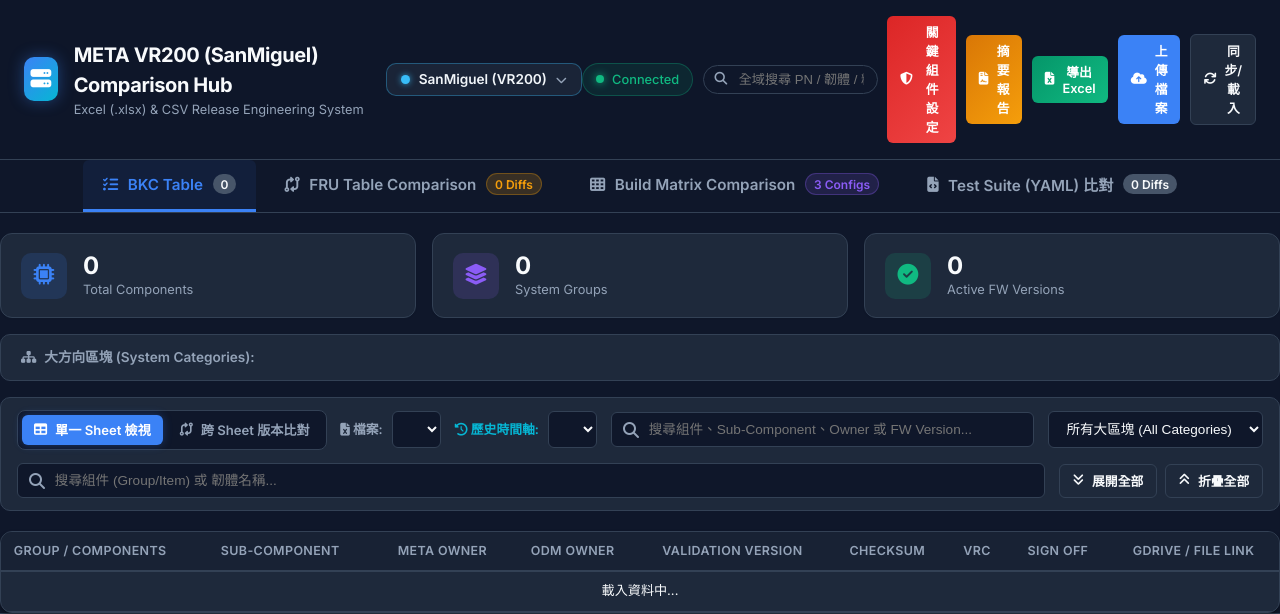
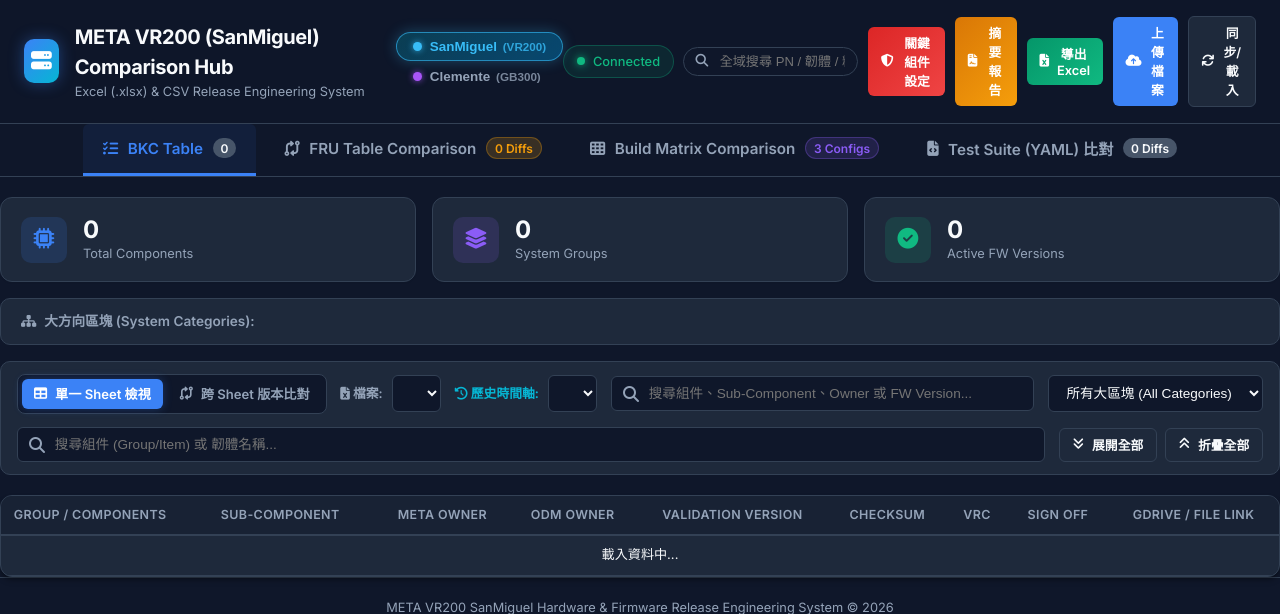
Before and after one commit to XavierH1558/META_BOM_FRU_FW_ComparesionTable, a Flask app: page / in a window 1280 px wide. Shown: the top 614 px of the page. Run offline with Flask 3, Linux system fonts and the light colour scheme; lists and menus that the app fills with data are empty; some libraries are stand-ins or nearby versions.

Commit message:
feat: Add cross-station duplicate merging, manual comparison trigger, direct project switcher pills, and BKC file/sheet auto-filtering

```diff
--- a/app.py
+++ b/app.py
@@ -85,10 +85,10 @@ PROJECT_CONFIGS = {
             ]
         },
         'default_paths': {
-            'bkc':     '/Volumes/DATA/Projects/META/VR200-SanMiguel/BKC Table/San Miguel(VR200) FW control table - 3way.xlsx',
-            'fru_dvt': '/Volumes/DATA/Projects/META/VR200-SanMiguel/FRU Spec/DVT/Maxwell_Earth_FRU table_DVT_20260708.xlsx',
-            'fru_pvt': '/Volumes/DATA/Projects/META/VR200-SanMiguel/FRU Spec/PVT1-1/Maxwell_Earth_FRU table_PVT1-1_20260709-1639.xlsx',
-            'matrix':  '/Volumes/DATA/Projects/META/VR200-SanMiguel/Build Matrix/SanMiguel(Ingrasys) Build Matrix_DVT_Draft_260325.xlsx'
+            'bkc':     os.path.join(DATA_DIR, 'sanmiguel', 'bkc', 'San Miguel(VR200) FW control table - 3way.xlsx'),
+            'fru_dvt': os.path.join(DATA_DIR, 'sanmiguel', 'fru', 'Maxwell_Earth_FRU table_DVT_20260708.xlsx'),
+            'fru_pvt': os.path.join(DATA_DIR, 'sanmiguel', 'fru', 'Maxwell_Earth_FRU table_PVT1-1_20260709-1639.xlsx'),
+            'matrix':  os.path.join(DATA_DIR, 'sanmiguel', 'matrix', 'SanMiguel(Ingrasys) Build Matrix_DVT_Draft_260325.xlsx')
         }
     },
     'clemente': {
@@ -136,6 +136,30 @@ def get_project_upload_folder(project_id):
     os.makedirs(folder, exist_ok=True)
     return folder
 
+def is_valid_bkc_table(file_path):
+    filename = os.path.basename(file_path).lower()
+    if any(k in filename for k in ['versiontracker', 'version_tracker', 'changelog', 'change_log', 'release_note', 'releasenote', 'history', 'revision']):
+        return False
+    if not (filename.endswith('.xlsx') or filename.endswith('.xls')):
+        return True
+    try:
+        wb = openpyxl.load_workbook(file_path, read_only=True, data_only=True)
+        valid_sheets = [s for s in wb.sheetnames if not any(k in s.lower() for k in ['change list', 'changelog', 'history', 'readme', 'instructions', 'notes', 'versiontracker'])]
+        if not valid_sheets:
+            wb.close()
+            return False
+        for sname in valid_sheets[:3]:
+            ws = wb[sname]
+            for row in list(ws.iter_rows(values_only=True, max_row=20)):
+                row_str = ' '.join([str(c).lower() for c in row if c is not None])
+                if any(k in row_str for k in ['component', 'sub component', 'fw version', 'control table', 'bkc version', 'dvt', 'evt', 'pvt']):
+                    wb.close()
+                    return True
+        wb.close()
+    except Exception:
+        return False
+    return False
+
 def scan_files_in_dirs(tab_key, project_id='sanmiguel'):
     cfg = get_project_config(project_id)
     proj_upload = get_project_upload_folder(project_id)
@@ -159,16 +183,24 @@ def scan_files_in_dirs(tab_key, project_id='sanmiguel'):
                     display_name = f"[Uploaded] {f}" if is_upload else os.path.basename(f)
 
                     mtime = os.path.getmtime(full_p) if os.path.exists(full_p) else 0
+                    is_valid_bkc = is_valid_bkc_table(full_p) if tab_key == 'bkc' else True
+
                     found.append({
                         'filename': f,
                         'display_name': display_name,
                         'path': full_p,
                         'is_excel': f.endswith(('.xlsx', '.xls')),
                         'is_yaml': f.endswith(('.yaml', '.yml')),
+                        'is_valid_bkc': is_valid_bkc,
                         'mtime': mtime
                     })
-    # Sort files by modification time descending (latest files first)
-    found.sort(key=lambda x: x['mtime'], reverse=True)
+
+    if tab_key == 'bkc':
+        # Prioritize valid BKC Control Tables over Changelog/Tracker files, then sort by mtime descending
+        found.sort(key=lambda x: (1 if x.get('is_valid_bkc') else 0, x['mtime']), reverse=True)
+    else:
+        # Sort files by modification time descending (latest files first)
+        found.sort(key=lambda x: x['mtime'], reverse=True)
     return found
 
 
@@ -182,7 +214,11 @@ def resolve_file_path(tab_key, mac_fallback_path, project_id='sanmiguel'):
 
 
 def filter_valid_data_sheets(sheets):
-    ignored_keywords = {'readme', 'change log', 'changelog', 'change_log', 'change list', 'fw list', 'history', 'revision history', 'single source vendor', 'instructions', 'notes'}
+    ignored_keywords = {
+        'readme', 'change log', 'changelog', 'change_log', 'change list',
+        'fw list', 'history', 'revision history', 'single source vendor',
+        'instructions', 'notes', 'version tracker', 'versiontracker', 'poevt'
+    }
     valid = [s for s in sheets if not any(k in s.lower() for k in ignored_keywords)]
     return valid if valid else sheets
 
--- a/static/css/style.css
+++ b/static/css/style.css
@@ -2090,6 +2090,61 @@ a.link-gdrive:hover {
    PROJECT SWITCHER
    ===================================================================== */
 
+/* Direct Segmented Project Switcher Pills */
+.project-switcher-pills {
+    display: flex;
+    align-items: center;
+    gap: 4px;
+    background: rgba(15, 23, 42, 0.75);
+    border: 1px solid rgba(56, 189, 248, 0.25);
+    border-radius: 30px;
+    padding: 3px;
+    margin-left: 0.8rem;
+    backdrop-filter: blur(8px);
+}
+
+.project-pill-btn {
+    display: flex;
+    align-items: center;
+    gap: 8px;
+    background: transparent;
+    border: 1px solid transparent;
+    border-radius: 20px;
+    padding: 0.4rem 1rem;
+    color: #94a3b8;
+    font-size: 0.84rem;
+    font-weight: 600;
+    cursor: pointer;
+    transition: all 0.22s ease;
+    outline: none;
+    white-space: nowrap;
+}
+
+.project-pill-btn:hover {
+    color: #f8fafc;
+    background: rgba(255, 255, 255, 0.06);
+}
+
+.project-pill-btn.active[data-project="sanmiguel"] {
+    background: linear-gradient(135deg, rgba(6, 182, 212, 0.25), rgba(2, 132, 199, 0.45));
+    color: #38bdf8;
+    border-color: rgba(56, 189, 248, 0.6);
+    box-shadow: 0 0 14px rgba(56, 189, 248, 0.3);
+}
+
+.project-pill-btn.active[data-project="clemente"] {
+    background: linear-gradient(135deg, rgba(168, 85, 247, 0.25), rgba(126, 34, 206, 0.45));
+    color: #c084fc;
+    border-color: rgba(168, 85, 247, 0.6);
+    box-shadow: 0 0 14px rgba(168, 85, 247, 0.3);
+}
+
+.project-pill-sub {
+    font-size: 0.73rem;
+    opacity: 0.8;
+    margin-left: 2px;
+}
+
 .project-switcher {
     position: relative;
     margin-left: 1rem;
--- a/templates/index.html
+++ b/templates/index.html
@@ -47,32 +47,16 @@
                 </div>
             </div>
 
-            <!-- Project Switcher -->
-            <div class="project-switcher" id="project-switcher-container">
-                <button class="project-switcher-btn" id="project-switcher-btn" aria-haspopup="true" aria-expanded="false">
-                    <span class="project-dot project-dot-cyan" id="project-switcher-dot"></span>
-                    <span class="project-switcher-label" id="project-switcher-label">SanMiguel (VR200)</span>
-                    <i class="fa-solid fa-chevron-down project-switcher-arrow" id="project-switcher-arrow"></i>
+            <!-- Direct Segmented Project Switcher Pills -->
+            <div class="project-switcher-pills" id="project-switcher-container">
+                <button type="button" class="project-pill-btn active" data-project="sanmiguel" id="proj-opt-sanmiguel" title="一鍵切換至 SanMiguel (VR200)">
+                    <span class="project-dot project-dot-cyan"></span>
+                    <span>SanMiguel <small class="project-pill-sub">(VR200)</small></span>
                 </button>
-                <div class="project-switcher-dropdown" id="project-switcher-dropdown">
-                    <div class="project-dropdown-header">切換專案 (Switch Project)</div>
-                    <button class="project-option active" data-project="sanmiguel" id="proj-opt-sanmiguel">
-                        <span class="project-dot project-dot-cyan"></span>
-                        <div class="project-option-info">
-                            <span class="project-option-name">SanMiguel</span>
-                            <span class="project-option-sub">VR200 · META</span>
-                        </div>
-                        <i class="fa-solid fa-circle-check project-option-check"></i>
-                    </button>
-                    <button class="project-option" data-project="clemente" id="proj-opt-clemente">
-                        <span class="project-dot project-dot-purple"></span>
-                        <div class="project-option-info">
-                            <span class="project-option-name">Clemente</span>
-                            <span class="project-option-sub">GB300 · META</span>
-                        </div>
-                        <i class="fa-solid fa-circle-check project-option-check"></i>
-                    </button>
-                </div>
+                <button type="button" class="project-pill-btn" data-project="clemente" id="proj-opt-clemente" title="一鍵切換至 Clemente (GB300)">
+                    <span class="project-dot project-dot-purple"></span>
+                    <span>Clemente <small class="project-pill-sub">(GB300)</small></span>
+                </button>
             </div>
 
             <div class="header-actions" style="display: flex; align-items: center; gap: 0.6rem;">
@@ -597,7 +581,7 @@
 
                     <div class="station-slot-card" id="slot-card-2" data-slot="2">
                         <div class="slot-header d-flex justify-content-between align-items-center mb-1">
-                            <span class="slot-badge bg-cyan"><i class="fa-solid fa-vial"></i> Station 2 (如 FFT)</span>
+                            <span class="slot-badge bg-cyan"><i class="fa-solid fa-vial"></i> Station 2 (如 FRO)</span>
                             <button type="button" class="btn-upload-slot" id="btn-upload-yaml-2"><i class="fa-solid fa-folder-open"></i> 選擇/載入 YAML 檔</button>
                             <input type="file" id="yaml-file-input-2" accept=".yaml,.yml" style="display:none;" />
                         </div>
@@ -606,7 +590,7 @@
 
                     <div class="station-slot-card" id="slot-card-3" data-slot="3">
                         <div class="slot-header d-flex justify-content-between align-items-center mb-1">
-                            <span class="slot-badge bg-cyan"><i class="fa-solid fa-vial"></i> Station 3 (如 FRO)</span>
+                            <span class="slot-badge bg-cyan"><i class="fa-solid fa-vial"></i> Station 3 (如 FFT)</span>
                             <button type="button" class="btn-upload-slot" id="btn-upload-yaml-3"><i class="fa-solid fa-folder-open"></i> 選擇/載入 YAML 檔</button>
                             <input type="file" id="yaml-file-input-3" accept=".yaml,.yml" style="display:none;" />
                         </div>
@@ -630,6 +614,19 @@
                             </div>
                         </div>
                     </div>
+                </div>
+
+                <!-- Run Comparison Action Bar -->
+                <div class="d-flex justify-content-between align-items-center flex-wrap my-3 p-3" style="background: rgba(15, 23, 42, 0.85); border: 1px solid rgba(56, 189, 248, 0.35); border-radius: 12px; gap: 1rem;">
+                    <div class="d-flex align-items-center gap-2">
+                        <i class="fa-solid fa-circle-info text-cyan" style="font-size: 1.1rem;"></i>
+                        <span style="font-size: 0.88rem; color: var(--text-muted);">
+                            上傳或選擇所需的 1~3 個工站 YAML 測試腳本檔後，點擊右側按鈕即可執行 BKC 合規比對與分析。
+                        </span>
+                    </div>
+                    <button type="button" class="btn btn-primary" id="btn-run-yaml-compare" style="background: linear-gradient(135deg, #0284c7, #2563eb); border: none; border-radius: 8px; font-weight: 700; padding: 0.65rem 1.8rem; font-size: 0.95rem; box-shadow: 0 4px 14px rgba(2, 132, 199, 0.4); cursor: pointer; transition: all 0.2s ease;">
+                        <i class="fa-solid fa-play"></i> ⚡ 開始 / 執行 BKC 合規比對
+                    </button>
                 </div>
 
 
@@ -657,6 +654,14 @@
                             <option value="MISSING_IN_BKC">🟡 僅顯示 BKC未定義</option>
                             <option value="UNCHECKED_IN_YAML">⚪ 僅顯示 腳本未涵蓋</option>
                         </select>
+                    </div>
+
+                    <!-- Merge Duplicates Across Stations Toggle -->
+                    <div class="d-flex align-items-center gap-2 px-2 py-1" style="background: rgba(15, 23, 42, 0.6); border: 1px solid rgba(56, 189, 248, 0.3); border-radius: 8px;">
+                        <input type="checkbox" id="yaml-merge-duplicates" checked style="cursor: pointer; width: 16px; height: 16px; accent-color: #0284c7;" />
+                        <label for="yaml-merge-duplicates" style="font-size: 0.83rem; color: #38bdf8; font-weight: 600; cursor: pointer; margin: 0; white-space: nowrap;">
+                            <i class="fa-solid fa-layer-group"></i> 跨工站重複項整合比對
+                        </label>
                     </div>
                 </div>
 
@@ -950,6 +955,6 @@
 
 
     <!-- Main JavaScript -->
-    <script src="{{ url_for('static', filename='js/main.js') }}?v=20.0"></script>
+    <script src="{{ url_for('static', filename='js/main.js') }}?v=20.4"></script>
 </body>
 </html>
```
Also changed, not shown: static/js/main.js.
